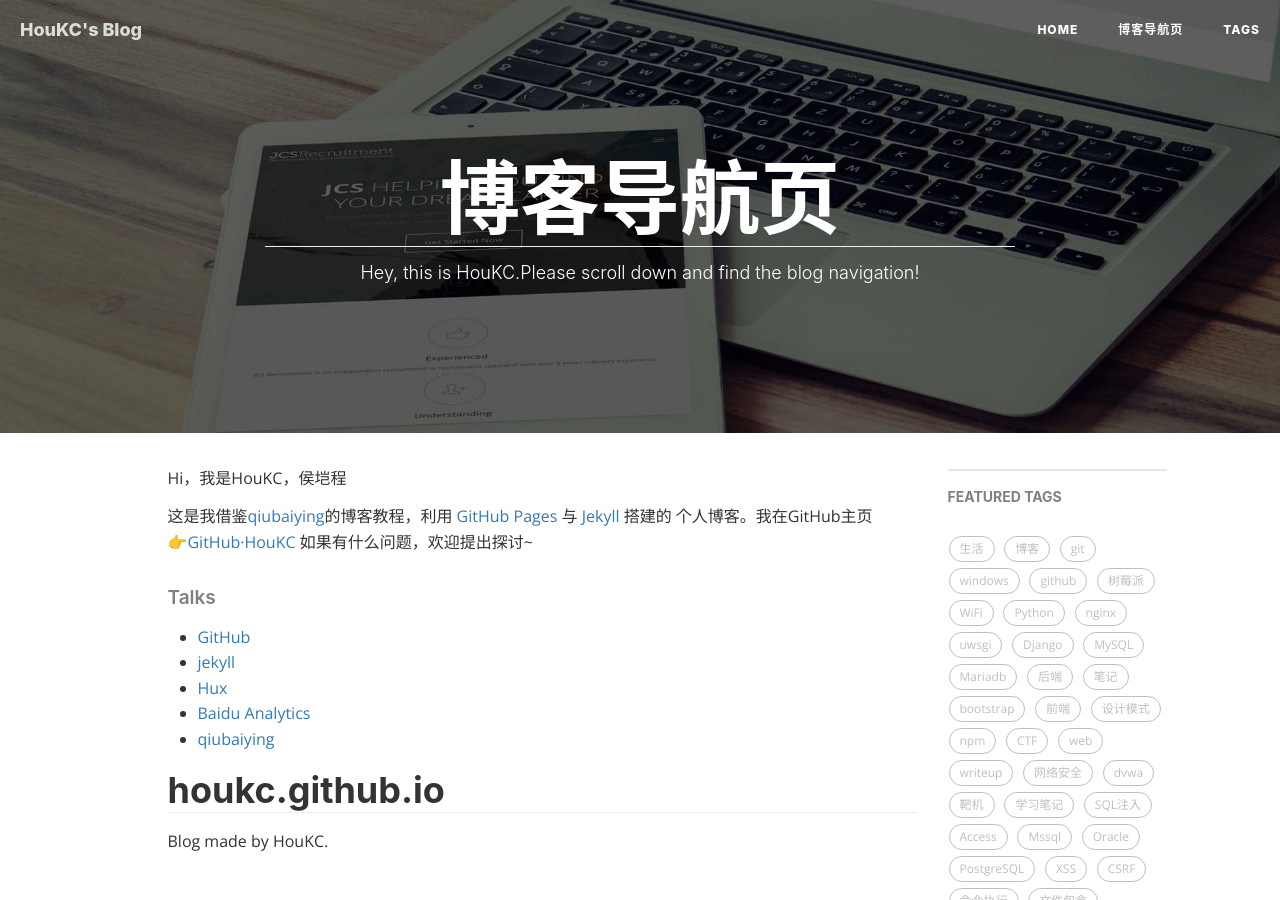
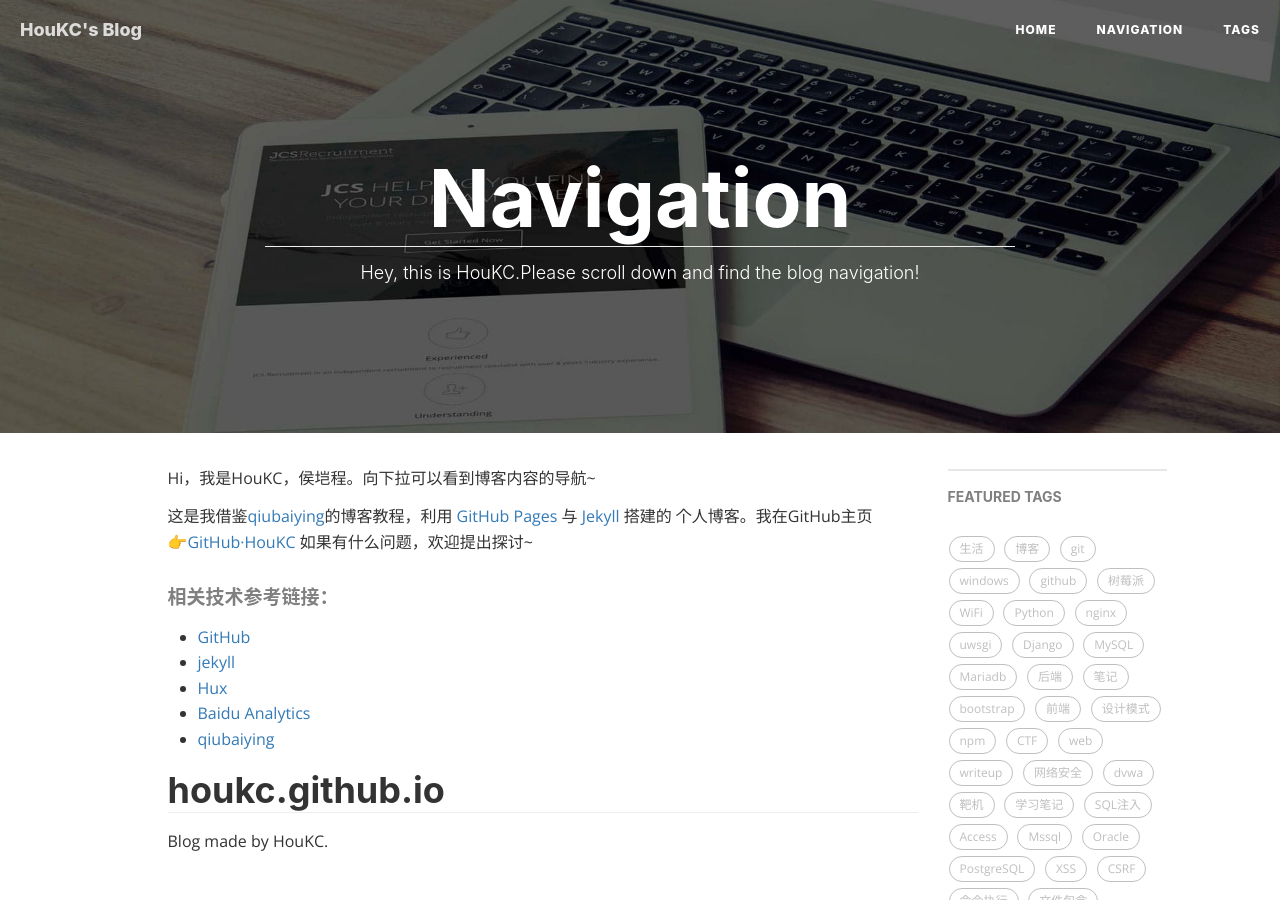
Before and after one commit to HouKC/houkc.github.io, a Jekyll site: the page built from about.html, in a window 1280 px wide and 900 px high. Built offline with Jekyll 4.4.1, drawn with Linux system fonts in a browser that asks for light colours; nearby versions of some CDN libraries; comment, search, counter and statistics services are not loaded.

Commit message:
update about.html

```diff
--- a/about.html
+++ b/about.html
@@ -1,6 +1,6 @@
 ---
 layout: page
-title: "博客导航页"
+title: "Navigation"
 description: "Hey, this is HouKC.Please scroll down and find the blog navigation!"
 header-img: "img/post-bg-rwd.jpg"
 ---
@@ -18,13 +18,13 @@ header-img: "img/post-bg-rwd.jpg"
 <!--     <blockquote><p>冰冻三尺 非一日之寒<br>
     积土成山 非斯须之作</p></blockquote>
  -->
-    <p>Hi，我是HouKC，侯垲程</p>
+    <p>Hi，我是HouKC，侯垲程。向下拉可以看到博客内容的导航~</p>
 
     <p>这是我借鉴<a href="http://qiubaiying.top/">qiubaiying</a>的博客教程，利用 <a href="https://pages.github.com/">GitHub Pages</a> 与 <a href="http://jekyll.com.cn/">Jekyll</a> 搭建的 个人博客。我在GitHub主页<a href="https://github.com/HouKC">👉GitHub·HouKC</a> 如果有什么问题，欢迎提出探讨~</p>
 
     <p></p>
 
-    <h5>Talks</h5>
+    <h5>相关技术参考链接：</h5>
 
     <ul>
         <li><a href="https://github.com">GitHub</a></li>
```
